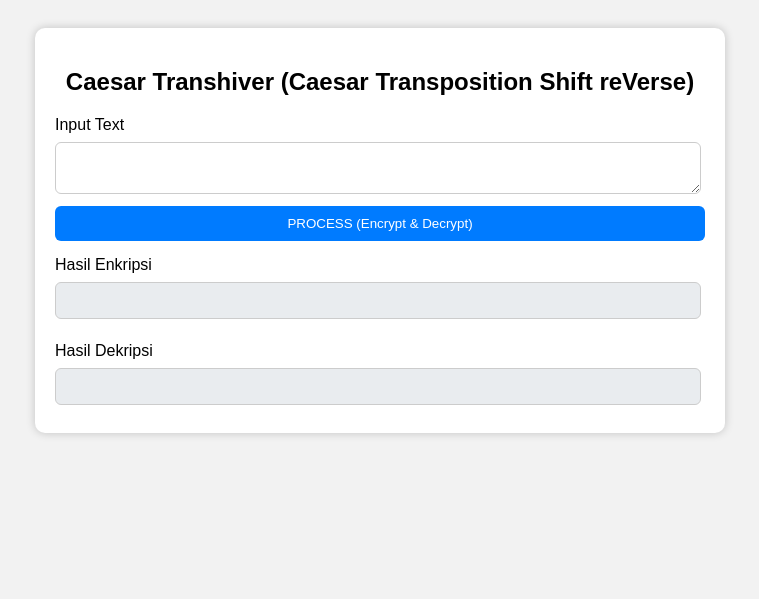
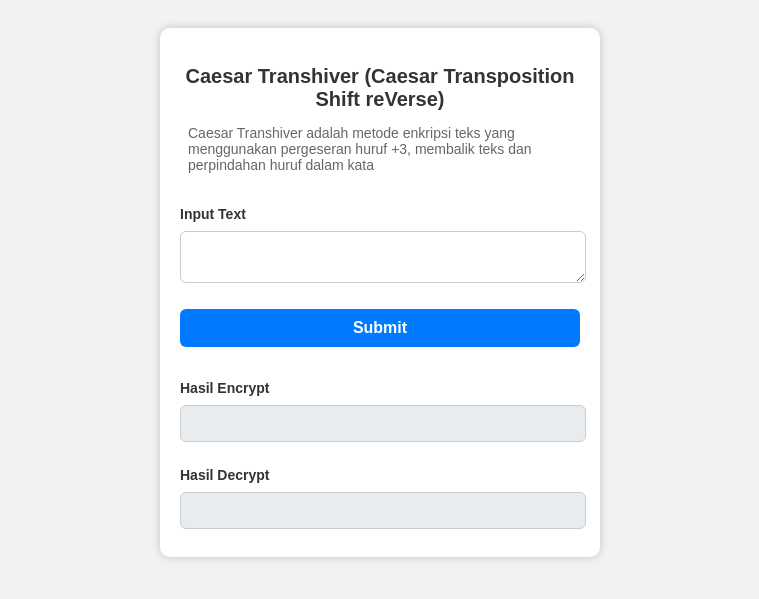
Before and after one commit to ws-lose/porto-ci4, a PHP site: page / in a window 1280 px wide. Shown: the top 599 px of the page, without its empty margins (260-1019 px from the left). Run offline with PHP 8.4, Linux system fonts and the light colour scheme.

Commit message:
hasil encrypt-decrypt

```diff
--- a/index.php
+++ b/index.php
@@ -1,8 +1,9 @@
 <!DOCTYPE html>
-<html lang="id">
+<html lang="en">
 <head>
     <meta charset="UTF-8">
-    <title>RST Cipher</title>
+    <meta name="viewport" content="width=device-width, initial-scale=1.0">
+    <title>Caesar Transhiver</title>
 
     <style>
         body{
@@ -11,8 +12,21 @@
             padding:20px;
         }
 
+        .title{
+            font-size:20px;
+            color:#333;
+            margin-bottom:5px;
+        }
+
+        .subtitle{
+            margin-left: 8px;
+            font-size:14px;
+            color:#666;
+            margin-bottom:32px;
+        }
+
         .container{
-            max-width:650px;
+            max-width:400px;
             margin:auto;
             background:#fff;
             padding:20px;
@@ -35,7 +49,15 @@
             color:#333;
         }
 
+        label{
+            font-weight:bold;
+            font-size:14px;
+            color:#333;
+        }
+
         button{
+            font-size:16px;
+            font-weight:bold;
             width:100%;
             padding:10px;
             background:#007bff;
@@ -43,14 +65,18 @@
             color:white;
             border-radius:6px;
             cursor:pointer;
+            margin-top:14px;
         }
 
         button:hover{
             background:#0056b3;
         }
 
-        .section{
-            margin-top:15px;
+        .hasil-encrypt{
+            margin-top:32px;
+        }
+        .hasil-decrypt{
+            margin-top: 16px;
         }
     </style>
 </head>
@@ -68,24 +94,25 @@ if (isset($_POST['proses'])) {
 
 ?>
 <div class="container">
-    <h2>Caesar Transhiver (Caesar Transposition Shift reVerse)</h2>
+    <h2 class="title">Caesar Transhiver (Caesar Transposition Shift reVerse)</h2>
+    <p class="subtitle">Caesar Transhiver adalah metode enkripsi teks yang menggunakan pergeseran huruf +3, membalik teks dan perpindahan huruf dalam kata</p>
     <form method="post">
 
-        <label>Input Text</label>
-        <textarea name="teks" required><?php echo $_POST['teks'] ?? ''; ?></textarea>
+        <label for="teks">Input Text</label>
+        <textarea name="teks" id="teks" required><?php echo $_POST['teks'] ?? ''; ?></textarea>
 
-        <button type="submit" name="proses">PROCESS (Encrypt & Decrypt)</button>
+        <button type="submit" name="proses">Submit</button>
 
     </form>
 
-    <div class="section">
-        <label>Hasil Enkripsi</label>
-        <input type="text" value="<?= $enc ?>" disabled>
+    <div class="hasil-encrypt">
+        <label for="encrypt">Hasil Encrypt</label>
+        <input type="text" id="encrypt" value="<?= $enc ?>" disabled>
     </div>
 
-    <div class="section">
-        <label>Hasil Dekripsi</label>
-        <input type="text" value="<?= $dec ?>" disabled>
+    <div class="hasil-decrypt">
+        <label for="decrypt">Hasil Decrypt</label>
+        <input type="text" id="decrypt" value="<?= $dec ?>" disabled>
     </div>
 
 </div>
```
